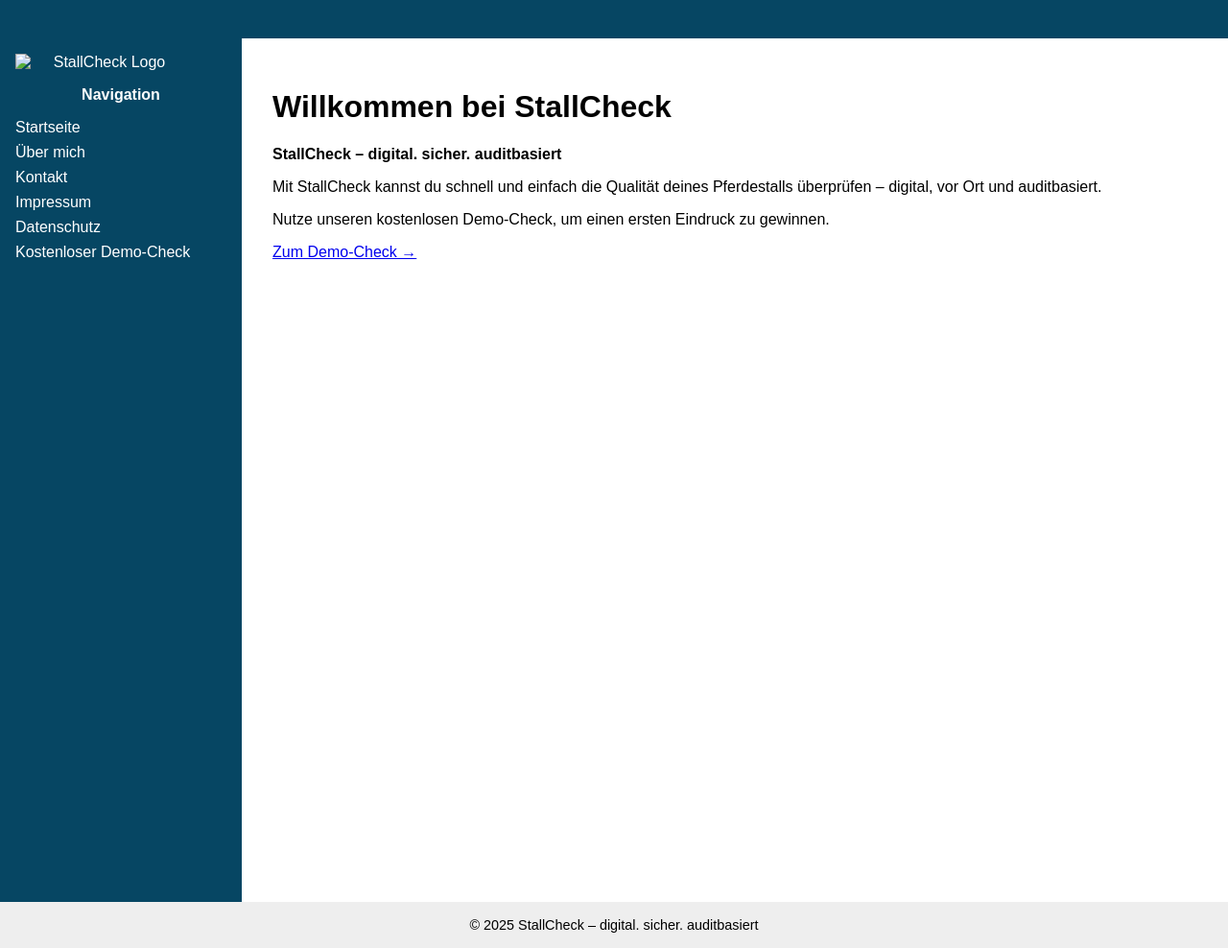
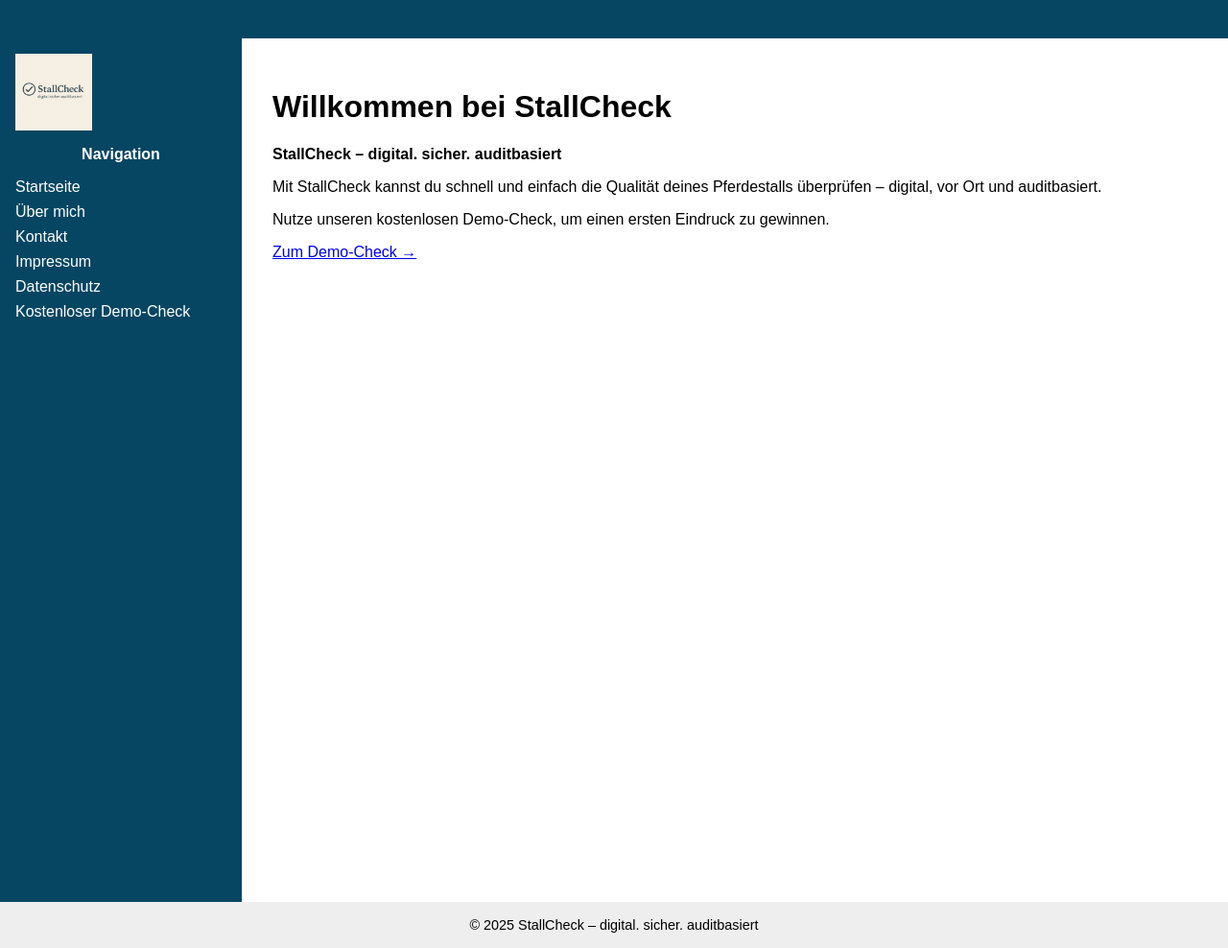
Before and after one commit to Kerstin78/stallcheck, a Jekyll site: the page built from index.md, in a window 1280 px wide. Shown: the whole page at 96% size. Built offline with Jekyll 4.4.1, drawn with Linux system fonts in a browser that asks for light colours.

Commit message:
Update default.html

```diff
--- a/_layouts/default.html
+++ b/_layouts/default.html
@@ -62,7 +62,7 @@
 
     <div class="container">
       <nav>
-        <img src="{{ '/assets/images/logo-stallcheck.png' | relative_url }}" alt="StallCheck Logo" style="display: block; margin-bottom: 1rem; max-width: 180px; height: auto;" />
+        <img src="{{ '/assets/logo-stallcheck.png' | relative_url }}" alt="StallCheck Logo" style="display: block; margin-bottom: 1rem; max-width: 180px; height: auto;" />
         <strong style="display: block; margin-bottom: 1rem;">Navigation</strong>
         <a href="{{ '/' | relative_url }}">Startseite</a>
         <a href="{{ '/ueber-mich/' | relative_url }}">Über mich</a>
```
